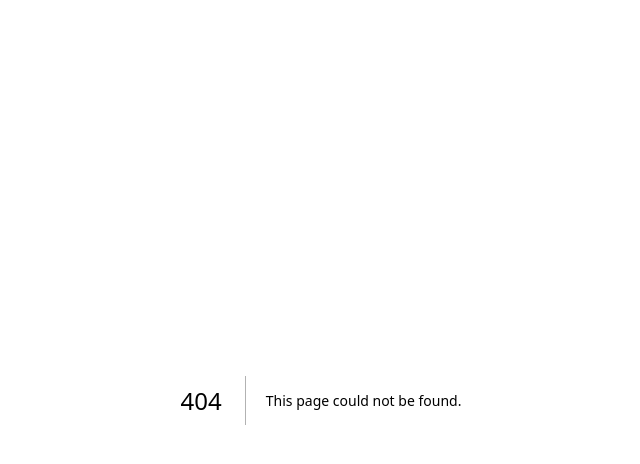
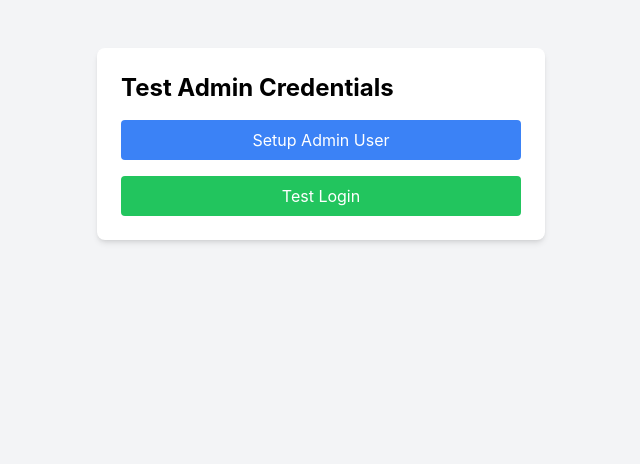
Before and after one commit to ptiporki19/payment-checkout-page, a Next.js app: page /admin/test-credentials in a window 1280 px wide. Before the commit this address had no page. Shown: the top 464 px of the page, without its empty margins (319-959 px from the left). Built offline with nearby package versions, Linux system fonts and the light colour scheme; no server answers.

Commit message:
Add admin credentials setup and test page

```diff
--- a/app/admin/components/Navigation.tsx
+++ b/app/admin/components/Navigation.tsx
@@ -24,11 +24,11 @@ const Navigation = () => {
       path: '/admin/dashboard',
     },
     {
-      name: 'Page Content',
+      name: 'Content Editor',
       path: '/admin/content',
     },
     {
-      name: 'Page Style',
+      name: 'Style Editor',
       path: '/admin/style',
     },
     {
@@ -38,6 +38,10 @@ const Navigation = () => {
     {
       name: 'Test CMS',
       path: '/admin/test-cms',
+    },
+    {
+      name: 'Test Credentials',
+      path: '/admin/test-credentials',
     },
   ];
 
--- /dev/null
+++ b/app/admin/test-credentials/page.tsx
@@ -0,0 +1,72 @@
+'use client';
+
+import { useState } from 'react';
+import { login } from '../utils/auth';
+
+export default function TestCredentialsPage() {
+  const [result, setResult] = useState<string | null>(null);
+  const [isLoading, setIsLoading] = useState(false);
+
+  const testLogin = async () => {
+    setIsLoading(true);
+    setResult(null);
+
+    try {
+      const success = await login('admin', 'password123');
+      setResult(success ? 'Login successful!' : 'Login failed');
+    } catch (error) {
+      setResult(`Error: ${error}`);
+    } finally {
+      setIsLoading(false);
+    }
+  };
+
+  const setupAdmin = async () => {
+    setIsLoading(true);
+    setResult(null);
+
+    try {
+      const response = await fetch('/api/setup-admin', {
+        method: 'POST',
+      });
+      const data = await response.json();
+      setResult(data.success ? 'Admin user created successfully' : `Error: ${data.error}`);
+    } catch (error) {
+      setResult(`Error: ${error}`);
+    } finally {
+      setIsLoading(false);
+    }
+  };
+
+  return (
+    <div className="min-h-screen bg-gray-100 py-12 px-4 sm:px-6 lg:px-8">
+      <div className="max-w-md mx-auto bg-white rounded-lg shadow-md p-6">
+        <h1 className="text-2xl font-bold mb-4">Test Admin Credentials</h1>
+
+        <div className="space-y-4">
+          <button
+            onClick={setupAdmin}
+            disabled={isLoading}
+            className="w-full bg-blue-500 text-white py-2 px-4 rounded hover:bg-blue-600 disabled:opacity-50"
+          >
+            {isLoading ? 'Processing...' : 'Setup Admin User'}
+          </button>
+
+          <button
+            onClick={testLogin}
+            disabled={isLoading}
+            className="w-full bg-green-500 text-white py-2 px-4 rounded hover:bg-green-600 disabled:opacity-50"
+          >
+            {isLoading ? 'Processing...' : 'Test Login'}
+          </button>
+
+          {result && (
+            <div className={`p-4 rounded ${result.includes('success') ? 'bg-green-100 text-green-700' : 'bg-red-100 text-red-700'}`}>
+              {result}
+            </div>
+          )}
+        </div>
+      </div>
+    </div>
+  );
+}
--- /dev/null
+++ b/app/api/setup-admin/route.ts
@@ -0,0 +1,51 @@
+import { NextResponse } from 'next/server';
+import { supabase } from '../../utils/supabase';
+import crypto from 'crypto';
+
+export async function POST() {
+  try {
+    // First, delete any existing admin user
+    const { error: deleteError } = await supabase
+      .from('admin_users')
+      .delete()
+      .eq('username', 'admin');
+
+    if (deleteError) {
+      console.error('Error deleting existing admin:', deleteError);
+    }
+
+    // Create the admin user with the correct password hash
+    const password = 'password123';
+    const hashedPassword = crypto.createHash('md5').update(password).digest('hex');
+
+    const { data, error } = await supabase
+      .from('admin_users')
+      .insert([
+        {
+          username: 'admin',
+          password_hash: hashedPassword
+        }
+      ])
+      .select();
+
+    if (error) {
+      return NextResponse.json({
+        success: false,
+        error: 'Failed to create admin user',
+        details: error
+      });
+    }
+
+    return NextResponse.json({
+      success: true,
+      message: 'Admin user created successfully',
+      data: data
+    });
+  } catch (error) {
+    return NextResponse.json({
+      success: false,
+      error: 'Unexpected error',
+      details: error
+    });
+  }
+}
--- /dev/null
+++ b/app/api/verify-supabase/route.ts
@@ -0,0 +1,44 @@
+import { NextResponse } from 'next/server';
+import { supabase } from '../../utils/supabase';
+
+export async function GET() {
+  try {
+    // Test the connection by making a simple query
+    const { data, error } = await supabase
+      .from('cms_data')
+      .select('*')
+      .limit(1);
+
+    if (error) {
+      return NextResponse.json({
+        success: false,
+        error: 'Supabase connection error',
+        details: error,
+        config: {
+          url: process.env.NEXT_PUBLIC_SUPABASE_URL,
+          key: process.env.NEXT_PUBLIC_SUPABASE_ANON_KEY ? 'Key is set' : 'Key is missing'
+        }
+      });
+    }
+
+    return NextResponse.json({
+      success: true,
+      message: 'Successfully connected to Supabase',
+      data: data,
+      config: {
+        url: process.env.NEXT_PUBLIC_SUPABASE_URL,
+        key: process.env.NEXT_PUBLIC_SUPABASE_ANON_KEY ? 'Key is set' : 'Key is missing'
+      }
+    });
+  } catch (error) {
+    return NextResponse.json({
+      success: false,
+      error: 'Unexpected error',
+      details: error,
+      config: {
+        url: process.env.NEXT_PUBLIC_SUPABASE_URL,
+        key: process.env.NEXT_PUBLIC_SUPABASE_ANON_KEY ? 'Key is set' : 'Key is missing'
+      }
+    });
+  }
+}
```
